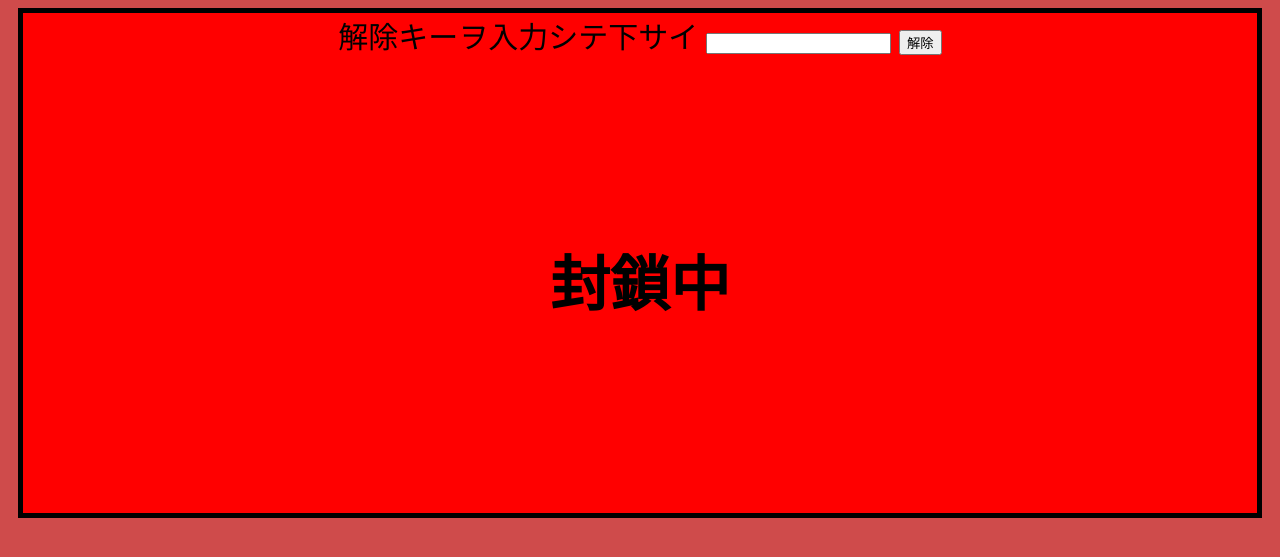
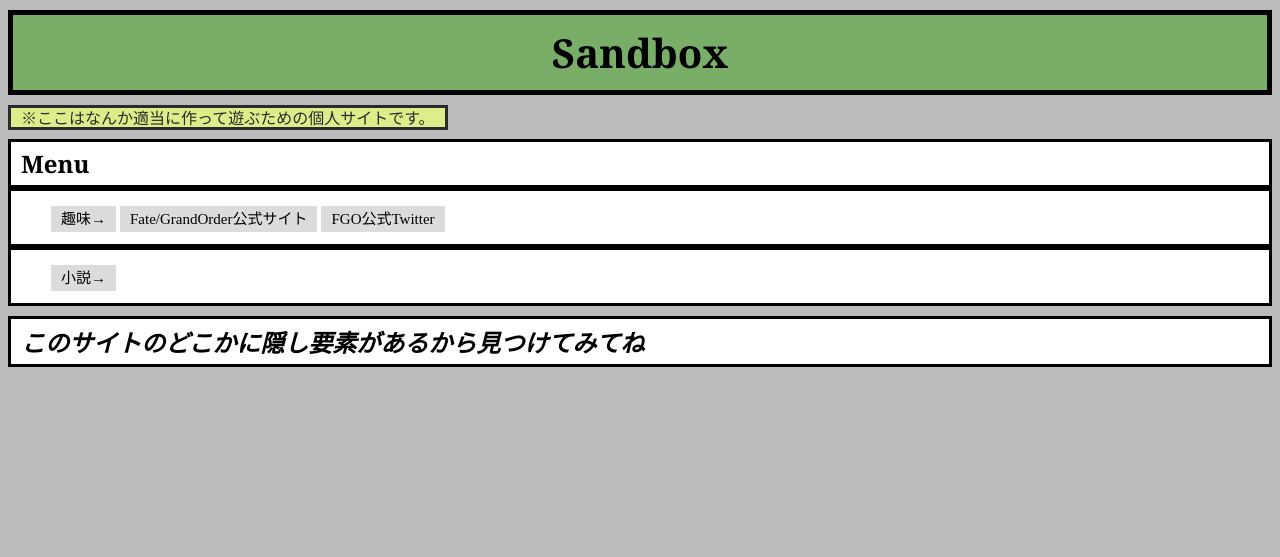
Before and after one commit to Opricheri/Sandbox, a Flask app: page / in a window 1280 px wide. Shown: the top 557 px of the page. Run offline with Flask 2, Linux system fonts and the light colour scheme.

Commit message:
add lock and password

```diff
--- a/app.py
+++ b/app.py
@@ -3,21 +3,24 @@ import re
 
 app = Flask(__name__, static_folder='./static/css')
 
-@app.route('/lock')
+@app.route('/')
 def sandbox():
     return render_template('sandbox.html')
 
-@app.route('/')
+@app.route('/lock')
 def lock():
     return render_template('lock.html')
 
 password = "Revelation"
+password2 = "Fate-go"
 
 @app.route('/secret', methods = ["POST"])
 def secret():
     pswd = request.form.get("pass_lock")      #簡易パスワードシステム！
     if pswd == password:
         return render_template('secret.html')
+    elif pswd == password2:
+        return redirect('https://www.fate-go.jp')
     else:
         return render_template('lock.html')
 
--- a/templates/sandbox.html
+++ b/templates/sandbox.html
@@ -28,6 +28,7 @@
             <li><a href="/2">小説→</a></li>
         </ul>
     </div>
+    <h2><em>このサイトのどこかに隠し要素があるから見つけてみてね</em></h2>
 </body>
 
 </html>
--- a/templates/secret.html
+++ b/templates/secret.html
@@ -6,6 +6,6 @@
     </head>
     <body>
         <p>???</p>
-        <p><a href="/lock">HAHAHA</a></p>
+        <p><a href="/">HAHAHA</a></p>
     </body>
 </html>
```
